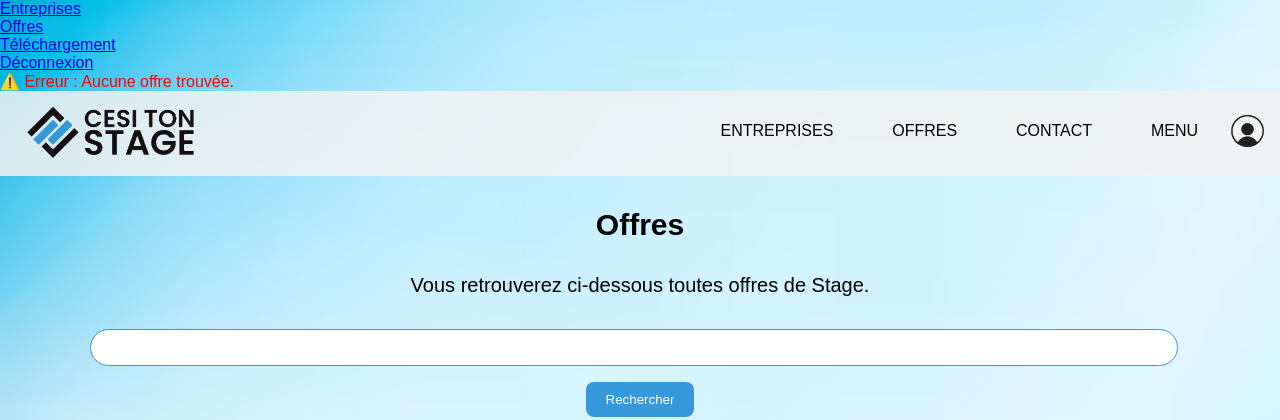
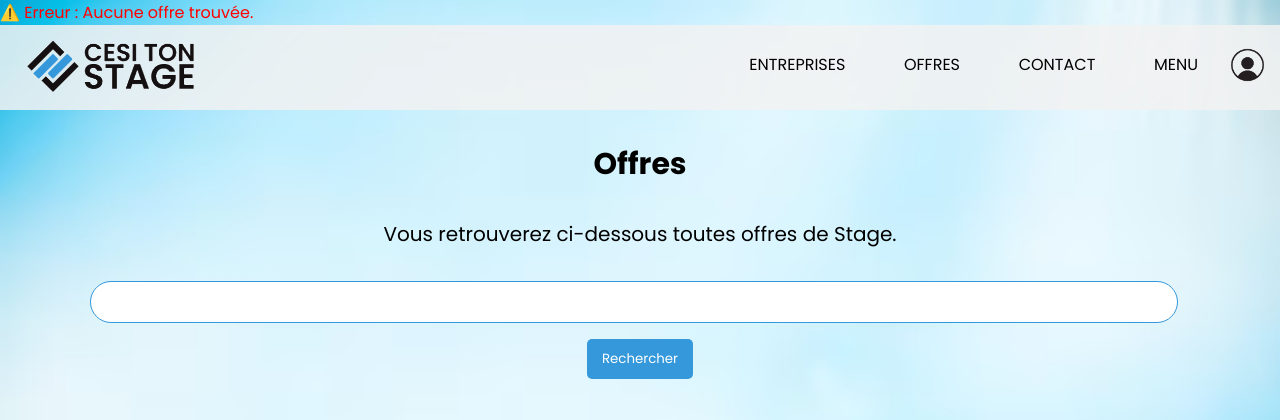
Before and after one commit to gauthierwbl/Web, a PHP site: page / in a window 1280 px wide. Shown: the top 420 px of the page. Run offline with PHP 8.4, Linux system fonts and the light colour scheme; data that the repository does not hold is empty.

Commit message:
modif index

```diff
--- a/index.php
+++ b/index.php
@@ -1,5 +1,15 @@
 <?php
-session_start();
+
+
+
+
+echo '<head>';
+echo '<link rel="stylesheet" href="src/Views/css/styles.css">';
+echo '<link rel="stylesheet" href="src/Views/css/animate.min.css">';
+echo '<link rel="stylesheet" href="src/Views/css/style-admin.css">';
+echo '<link rel="stylesheet" href="src/Views/css/Footer-Basic-icons.css">';
+
+echo '</head>';
 
 require_once 'src/models/Database.php';
 
@@ -8,16 +18,6 @@
 $pdo = (new Database())->getConnection();
 
 
-
-// Menu de navigation (si connecté)
-echo '<nav>
-    <ul>
-        <li><a href="index.php?module=entreprises&action=index">Entreprises</a></li>
-        <li><a href="index.php?module=offres&action=index">Offres</a></li>
-        <li><a href="index.php?action=traitement">Téléchargement</a></li>
-        <li><a href="views/logout.php">Déconnexion</a></li>
-    </ul>
-</nav>';
 
 // Détermination du module et de l'action
 $module = $_GET['module'] ?? 'offres';  // Par défaut, afficher les offres
--- a/src/views/entreprises.php
+++ b/src/views/entreprises.php
@@ -8,13 +8,13 @@
     <link rel="stylesheet" href="https://cdnjs.cloudflare.com/ajax/libs/font-awesome/5.15.3/css/all.min.css">
 
 </head>
-<body style="background-image: url('img/background.png');">
+<body style="background-image: url('src/Views/img/background.png');">
     <header class="navbar">
         <section class="contenu-nav">
             <div class="gauche">
                 <a href="home.php">
                     <label>
-                        <img class="logo" src="img/logo.png" alt="logo_img"/>
+                        <img class="logo" src="src/Views/img/logo.png" alt="logo_img"/>
                     </label>
                 </a>
             </div>
```
